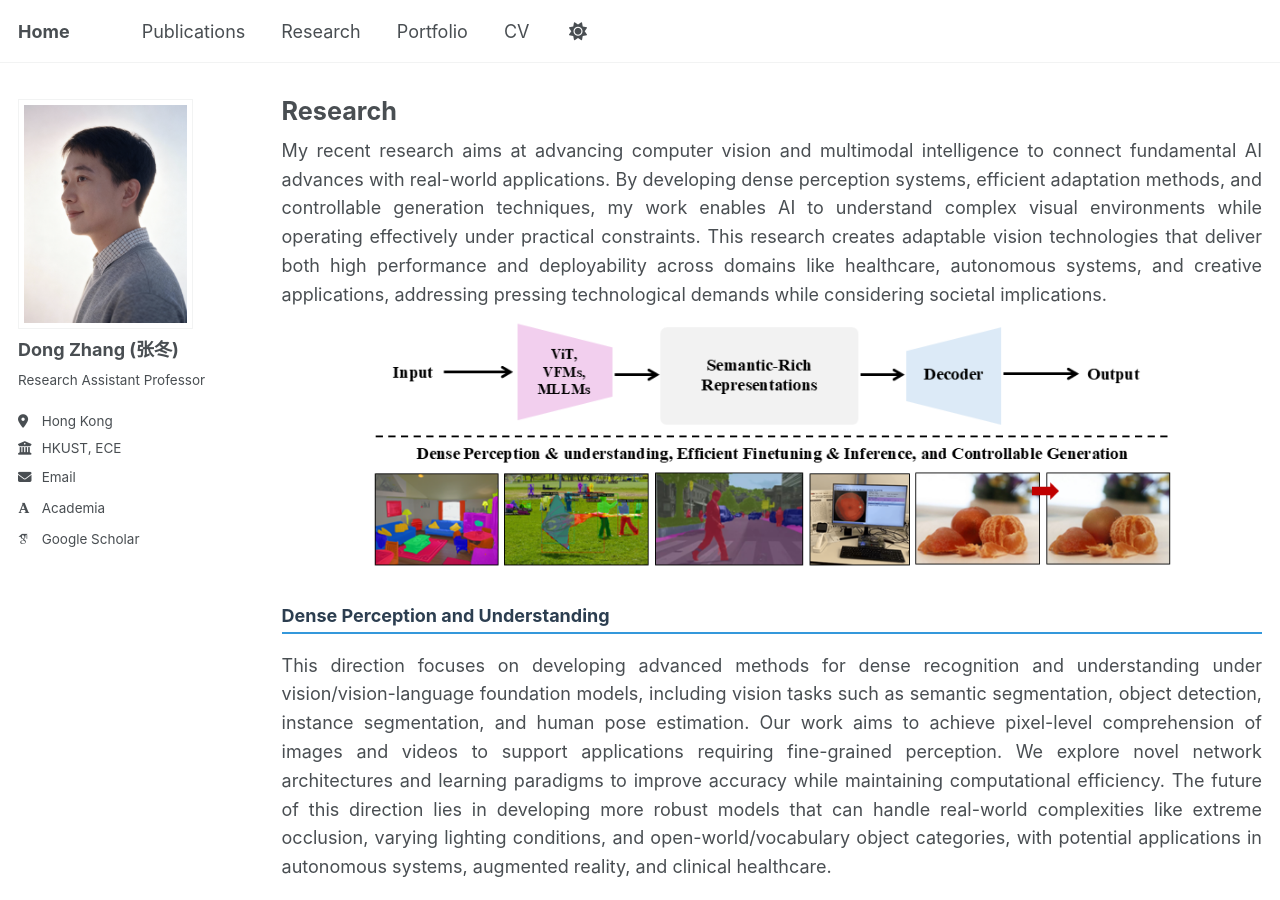
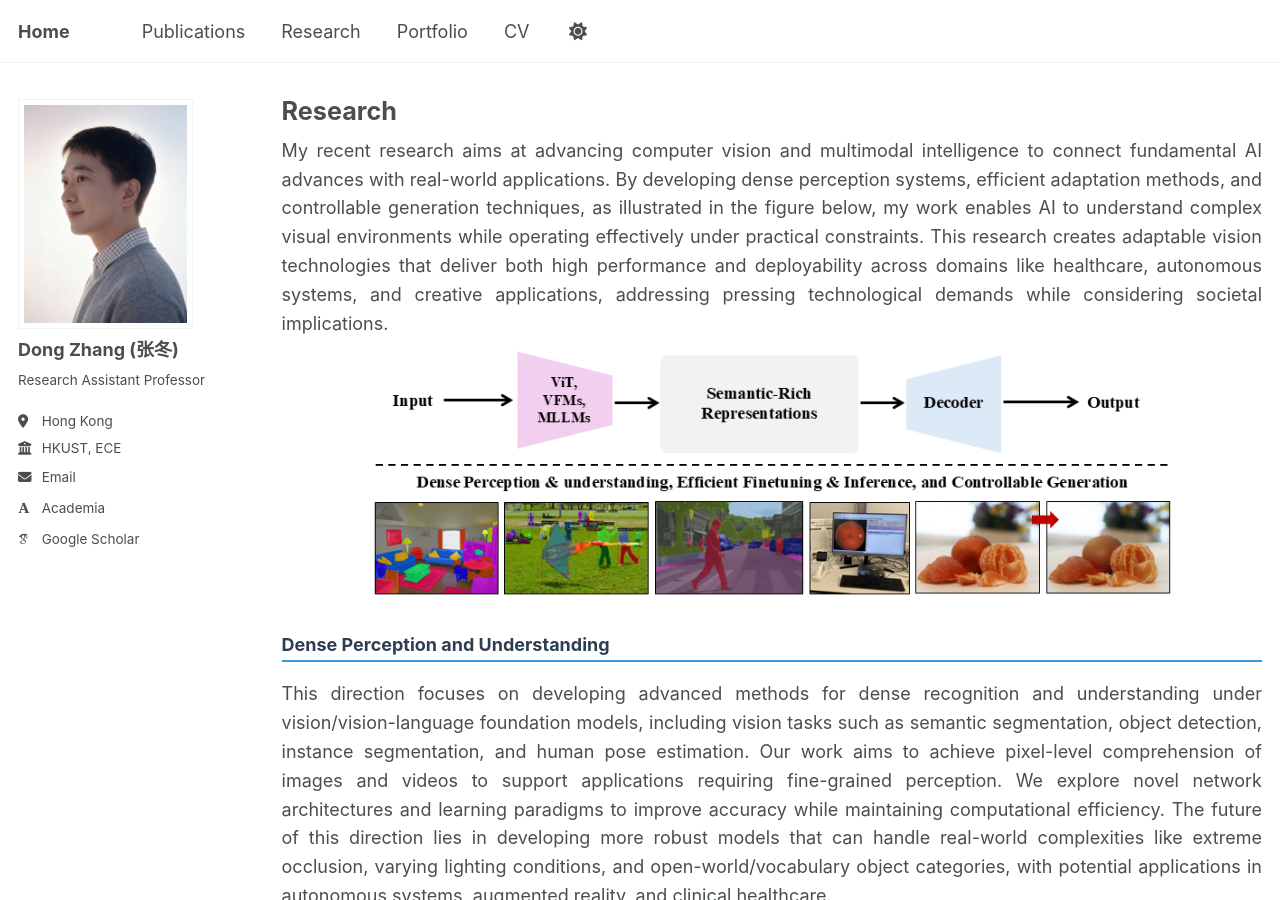
Before and after one commit to dongzhang89/dongzhang89.github.io, a Jekyll site: the page built from _pages/research.html, in a window 1280 px wide and 900 px high. Built offline with Jekyll 4.4.1, drawn with Linux system fonts in a browser that asks for light colours; some web fonts are replaced; a script that is not in the unit is left out.

Commit message:
Update research.html

```diff
--- a/_pages/research.html
+++ b/_pages/research.html
@@ -57,7 +57,7 @@ author_profile: true
 
 <div class="research-content">
 
-My recent research aims at advancing computer vision and multimodal intelligence to connect fundamental AI advances with real-world applications. By developing dense perception systems, efficient adaptation methods, and controllable generation techniques, my work enables AI to understand complex visual environments while operating effectively under practical constraints. This research creates adaptable vision technologies that deliver both high performance and deployability across domains like healthcare, autonomous systems, and creative applications, addressing pressing technological demands while considering societal implications.
+My recent research aims at advancing computer vision and multimodal intelligence to connect fundamental AI advances with real-world applications. By developing dense perception systems, efficient adaptation methods, and controllable generation techniques, as illustrated in the figure below, my work enables AI to understand complex visual environments while operating effectively under practical constraints. This research creates adaptable vision technologies that deliver both high performance and deployability across domains like healthcare, autonomous systems, and creative applications, addressing pressing technological demands while considering societal implications.
 
 <img src="/images/research/research.png" alt="Research Overview" style="width: 100%; max-width: 800px; height: auto; margin: 10px 0; display: block; margin-left: auto; margin-right: auto;">
 
```
